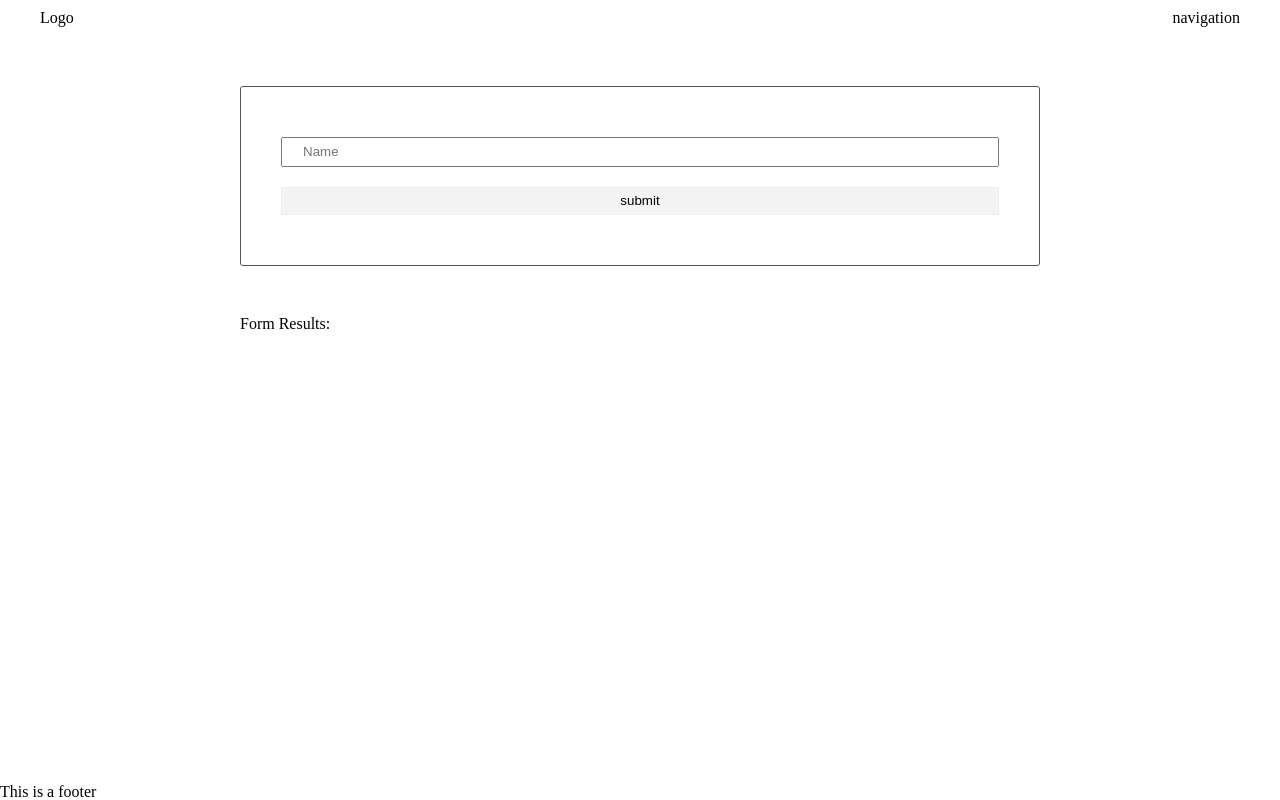
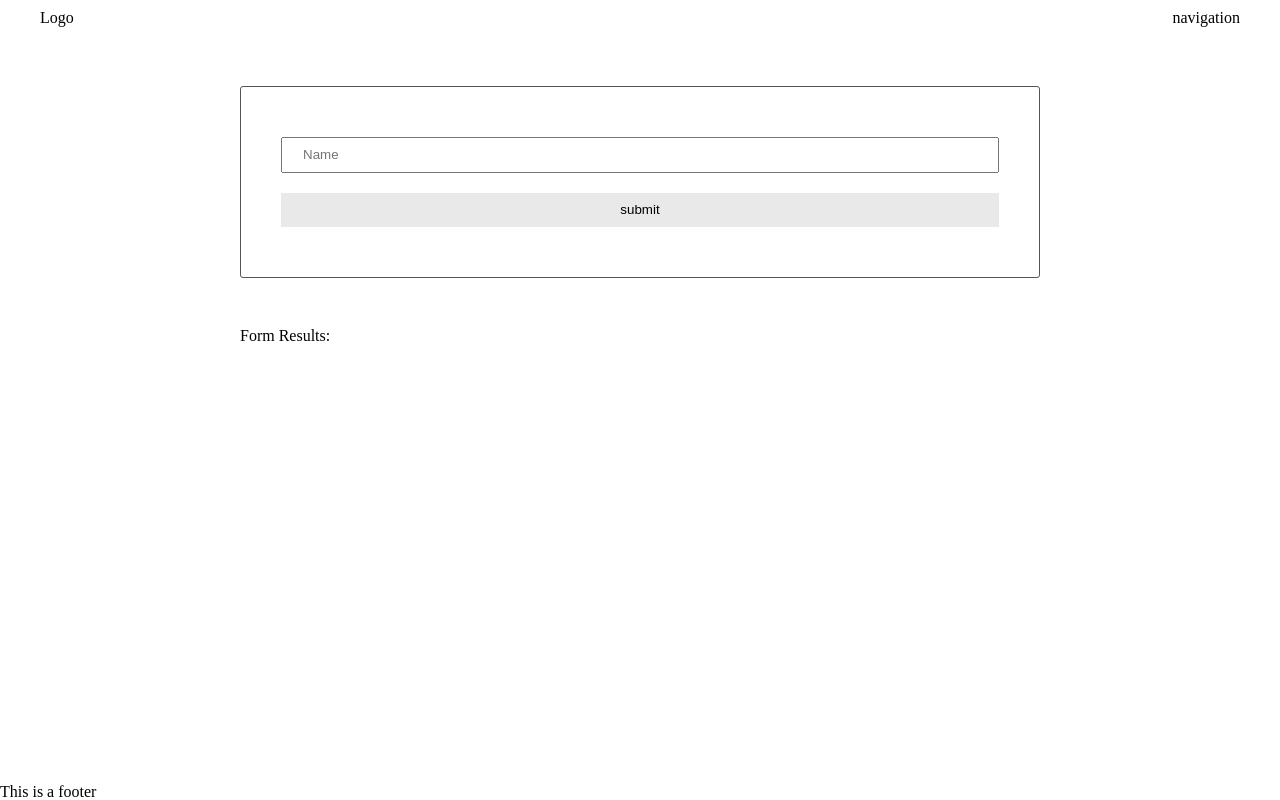
Before and after one commit to claudioacioli/udacity-frontend-nlp, a website built with webpack: page src/client/views/index.html in a window 1280 px wide. Built offline with nearby package versions, Linux system fonts and the light colour scheme.

Commit message:
refact: Add some styles

```diff
--- a/src/client/styles/form.scss
+++ b/src/client/styles/form.scss
@@ -1,23 +1,27 @@
-$button-color: #e9e9e9;
+$primary-color: #e9e9e9;
 
 form {
+  background-color: white;
   border: 1px solid #545454;
   border-radius: 3px;
   padding: 40px;
 
   input {
-    padding: 5px 20px;
+    padding: 8px 20px;
     width: 100%;
     line-height: 16px;
     margin: 10px 0;
   }
 
-  input[type="submit"] {
-    background-color: rgba($button-color, .5);
-    border:1px solid rgba($button-color, .5);
+  input[type="submit"],
+  input[type="button"],
+  button {
+    background-color: $primary-color;
+    border: 1px solid $primary-color;
 
     &:hover {
-      background-color: $button-color;
+      background-color: rgba($primary-color, .5);
+      border-color: rgba($primary-color, .5);
     }
   }
 
```
